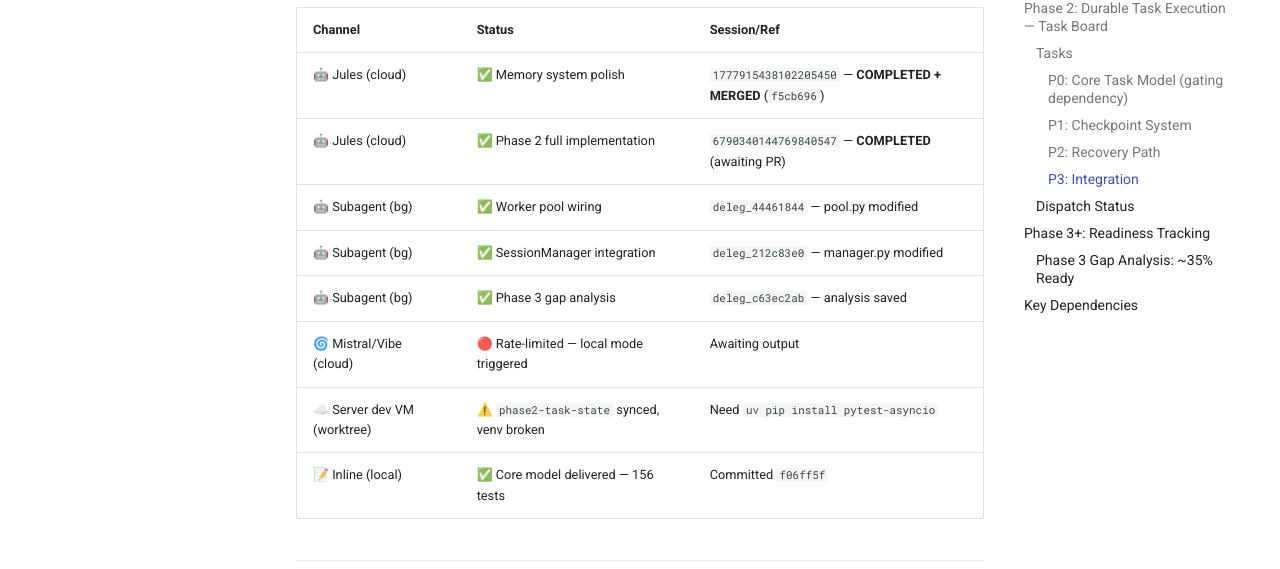
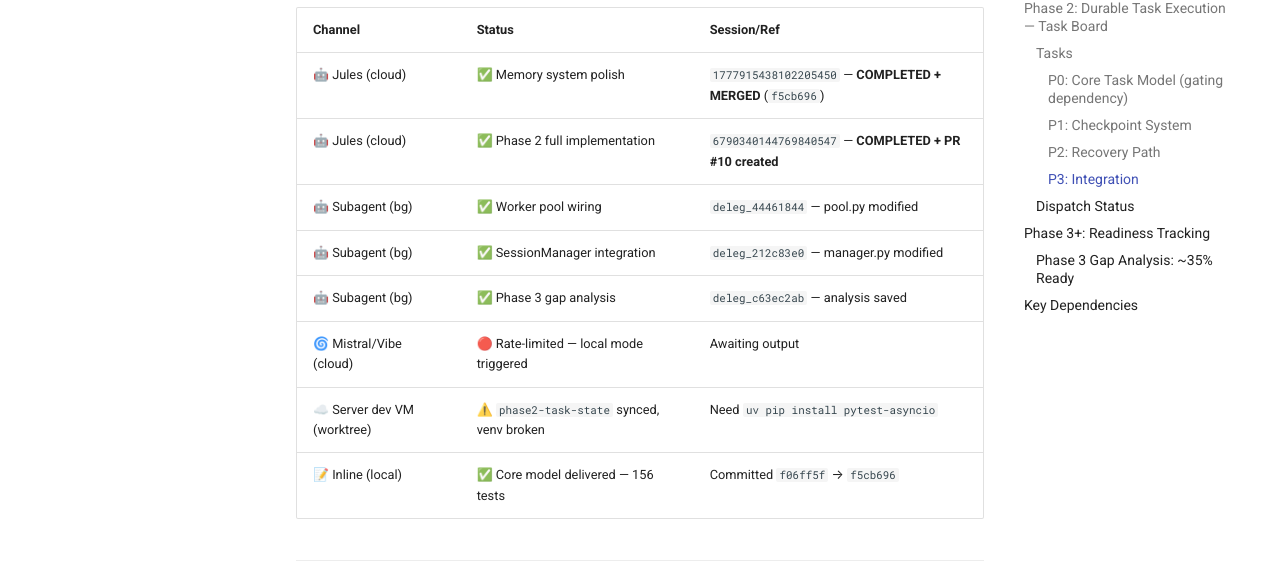
Before and after one commit to stephanos8926-lgtm/NexusAgent, an MkDocs documentation site: the page built from docs/devboard/README.md, in a window 1280 px wide and 900 px high, scrolled down 2538 px. Shown: the part 127-696 px from the top of the window. Built offline with MkDocs 1.6.1 and Material for MkDocs 9.7.7, drawn with Linux system fonts in a browser that asks for light colours; comment, search, counter and statistics services are not loaded; the version menu is left out.

Commit message:
docs(devboard): Phase 2 Jules PR #10 created, CI green

```diff
--- a/docs/devboard/README.md
+++ b/docs/devboard/README.md
@@ -60,13 +60,13 @@
 | Channel | Status | Session/Ref |
 |---------|--------|-------------|
 | 🤖 Jules (cloud) | ✅ Memory system polish | `1777915438102205450` — **COMPLETED + MERGED** (`f5cb696`) |
-| 🤖 Jules (cloud) | ✅ Phase 2 full implementation | `6790340144769840547` — **COMPLETED** (awaiting PR) |
+| 🤖 Jules (cloud) | ✅ Phase 2 full implementation | `6790340144769840547` — **COMPLETED + PR #10 created** |
 | 🤖 Subagent (bg) | ✅ Worker pool wiring | `deleg_44461844` — pool.py modified |
 | 🤖 Subagent (bg) | ✅ SessionManager integration | `deleg_212c83e0` — manager.py modified |
 | 🤖 Subagent (bg) | ✅ Phase 3 gap analysis | `deleg_c63ec2ab` — analysis saved |
 | 🌀 Mistral/Vibe (cloud) | 🔴 Rate-limited — local mode triggered | Awaiting output |
 | ☁️ Server dev VM (worktree) | ⚠️ `phase2-task-state` synced, venv broken | Need `uv pip install pytest-asyncio` |
-| 📝 Inline (local) | ✅ Core model delivered — 156 tests | Committed `f06ff5f` |
+| 📝 Inline (local) | ✅ Core model delivered — 156 tests | Committed `f06ff5f` → `f5cb696` |
 
 ---
 
```
